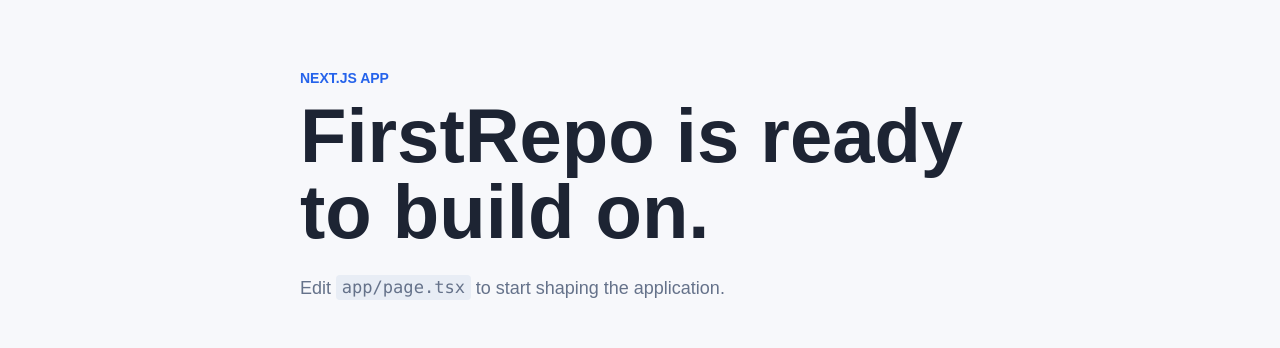
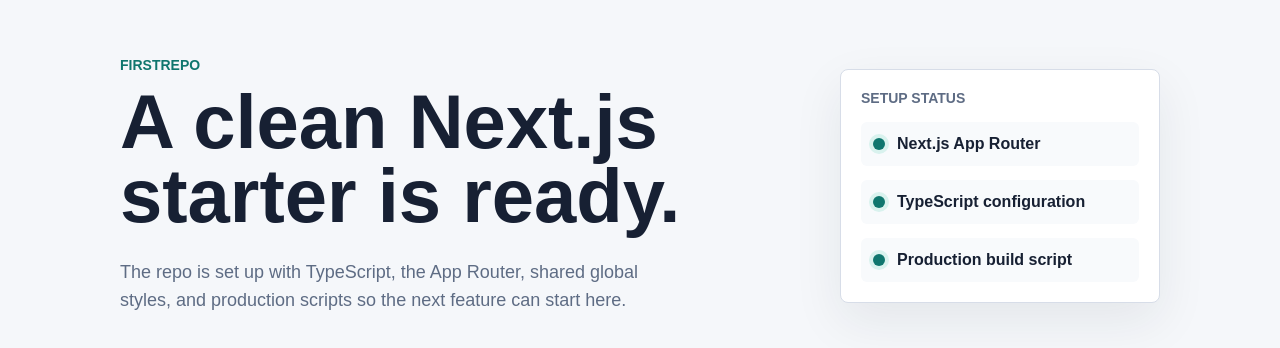
Before and after one commit to Zeyuzhao/FirstRepo, a Next.js app: page / in a window 1280 px wide. Shown: the part 214-562 px from the top of the page. Built offline with nearby package versions, Linux system fonts and the light colour scheme.

Commit message:
Set up first repo starter

```diff
--- a/app/globals.css
+++ b/app/globals.css
@@ -1,9 +1,12 @@
 :root {
   color-scheme: light;
-  --background: #f7f8fb;
-  --foreground: #1d2433;
-  --muted: #65728a;
-  --accent: #2563eb;
+  --background: #f5f7fa;
+  --foreground: #172033;
+  --muted: #5e6c84;
+  --accent: #0f766e;
+  --accent-soft: #d9f2ee;
+  --panel: #ffffff;
+  --border: #d7dde8;
 }
 
 * {
@@ -34,10 +37,19 @@
 }
 
 .page {
+  display: flex;
+  align-items: center;
+  min-height: 100vh;
+  padding: 2rem;
+}
+
+.hero {
   display: grid;
-  min-height: 100vh;
-  place-items: center;
-  padding: 2rem;
+  width: min(100%, 1040px);
+  margin: 0 auto;
+  grid-template-columns: minmax(0, 1fr) 320px;
+  gap: 3rem;
+  align-items: center;
 }
 
 .intro {
@@ -54,8 +66,9 @@
 
 h1 {
   margin: 0;
-  font-size: clamp(2.25rem, 6vw, 4.75rem);
-  line-height: 1;
+  font-size: clamp(2.5rem, 5rem, 4.75rem);
+  line-height: 0.98;
+  letter-spacing: 0;
 }
 
 .summary {
@@ -65,3 +78,64 @@
   font-size: 1.125rem;
   line-height: 1.6;
 }
+
+.setup-panel {
+  border: 1px solid var(--border);
+  border-radius: 8px;
+  background: var(--panel);
+  padding: 1.25rem;
+  box-shadow: 0 18px 50px rgb(23 32 51 / 8%);
+}
+
+.panel-label {
+  margin: 0 0 1rem;
+  color: var(--muted);
+  font-size: 0.875rem;
+  font-weight: 700;
+  text-transform: uppercase;
+}
+
+ul {
+  display: grid;
+  gap: 0.875rem;
+  margin: 0;
+  padding: 0;
+  list-style: none;
+}
+
+li {
+  display: flex;
+  min-height: 2.75rem;
+  align-items: center;
+  gap: 0.75rem;
+  border-radius: 6px;
+  background: #f8fafc;
+  padding: 0.75rem;
+  color: var(--foreground);
+  font-weight: 700;
+}
+
+li span {
+  width: 0.75rem;
+  height: 0.75rem;
+  flex: 0 0 0.75rem;
+  border-radius: 999px;
+  background: var(--accent);
+  box-shadow: 0 0 0 0.25rem var(--accent-soft);
+}
+
+@media (max-width: 760px) {
+  .page {
+    align-items: flex-start;
+    padding: 1.5rem;
+  }
+
+  .hero {
+    grid-template-columns: 1fr;
+    gap: 2rem;
+  }
+
+  h1 {
+    font-size: 2.75rem;
+  }
+}
--- a/app/layout.tsx
+++ b/app/layout.tsx
@@ -3,7 +3,7 @@
 
 export const metadata: Metadata = {
   title: "FirstRepo",
-  description: "A new Next.js application.",
+  description: "A clean Next.js starter application.",
 };
 
 export default function RootLayout({
--- a/app/page.tsx
+++ b/app/page.tsx
@@ -1,12 +1,33 @@
 export default function Home() {
+  const setupItems = [
+    "Next.js App Router",
+    "TypeScript configuration",
+    "Production build script",
+  ];
+
   return (
     <main className="page">
-      <section className="intro">
-        <p className="eyebrow">Next.js app</p>
-        <h1>FirstRepo is ready to build on.</h1>
-        <p className="summary">
-          Edit <code>app/page.tsx</code> to start shaping the application.
-        </p>
+      <section className="hero" aria-labelledby="page-title">
+        <div className="intro">
+          <p className="eyebrow">FirstRepo</p>
+          <h1 id="page-title">A clean Next.js starter is ready.</h1>
+          <p className="summary">
+            The repo is set up with TypeScript, the App Router, shared global
+            styles, and production scripts so the next feature can start here.
+          </p>
+        </div>
+
+        <div className="setup-panel" aria-label="Repository setup status">
+          <p className="panel-label">Setup status</p>
+          <ul>
+            {setupItems.map((item) => (
+              <li key={item}>
+                <span aria-hidden="true" />
+                {item}
+              </li>
+            ))}
+          </ul>
+        </div>
       </section>
     </main>
   );
```
Also changed, not shown: 1 other file (tests, documents, lock files or other folders).
